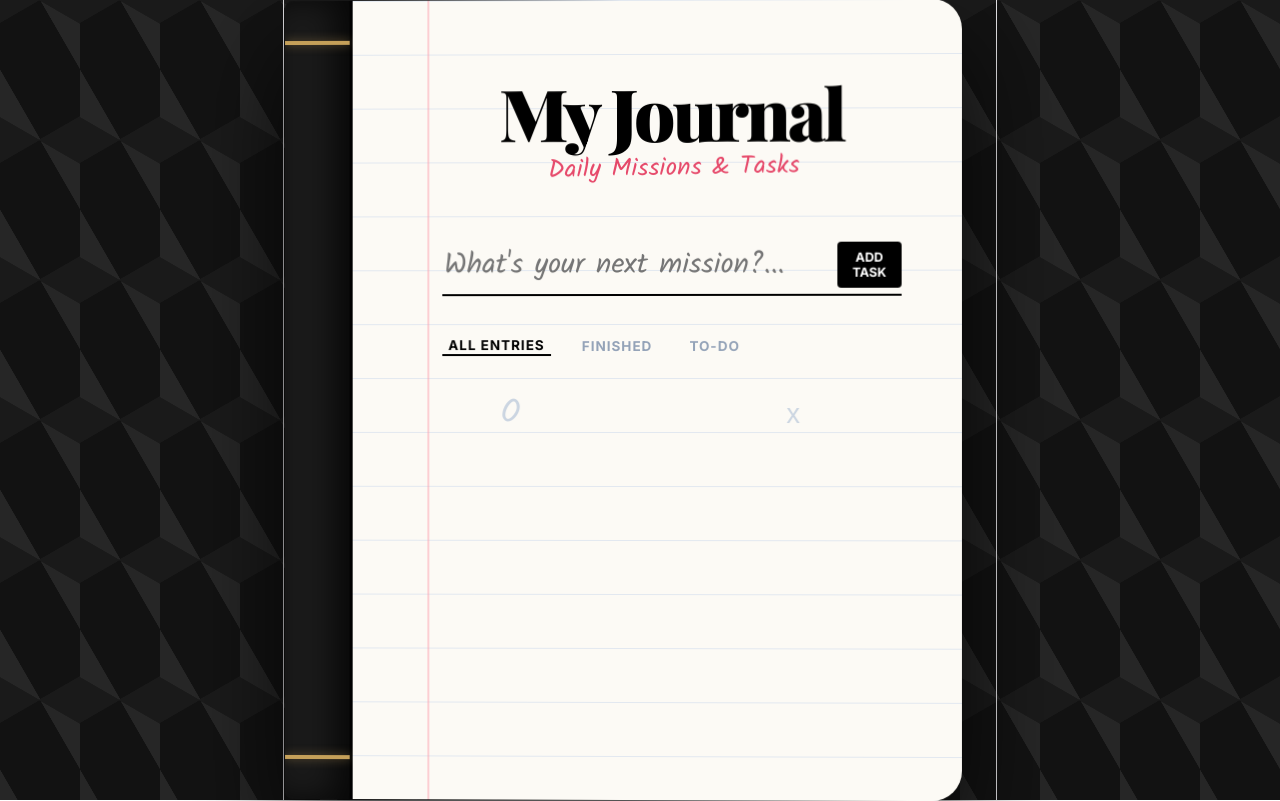
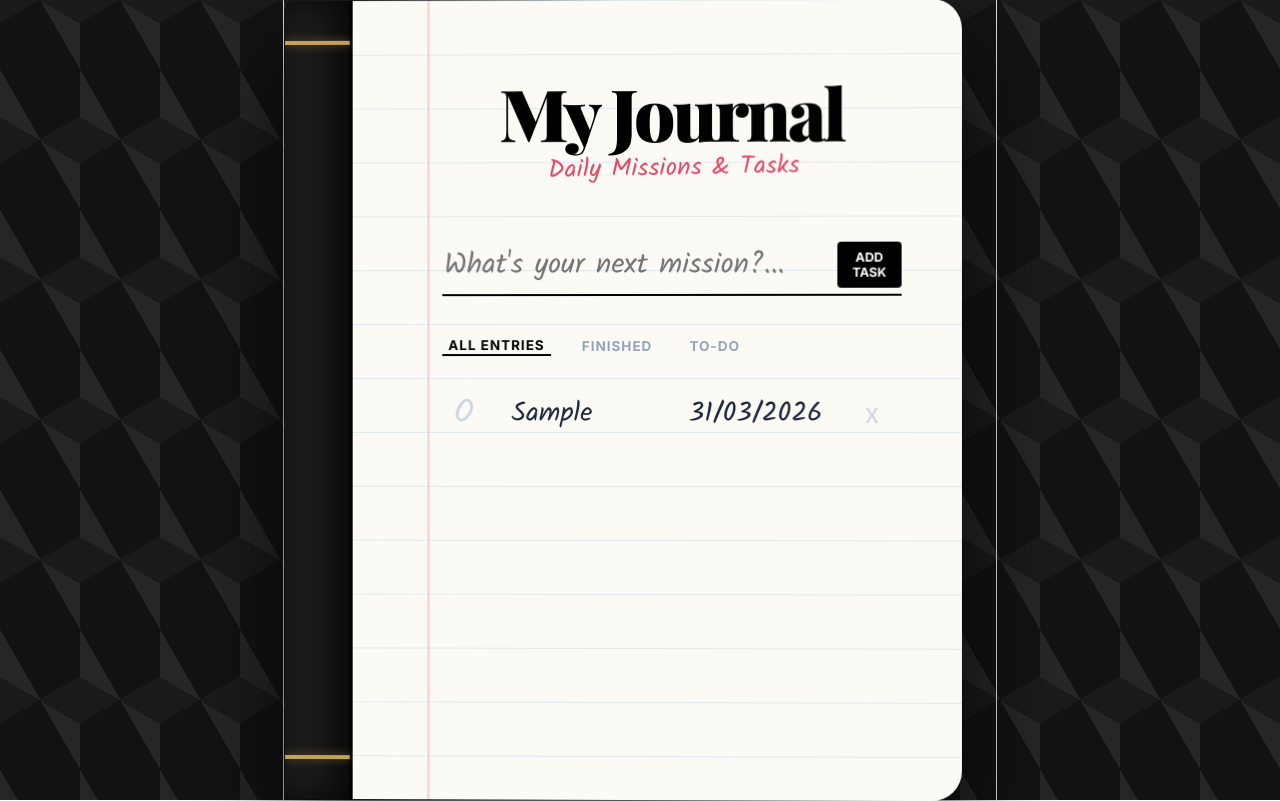
Before and after one commit to mouadziyani/Hermes, a React (Vite) app: page / in a window 1280 px wide. Both pictures are taken after typing "Sample" into the empty fields and a click on the button "ADD TASK". Built offline with nearby package versions, Linux system fonts and the light colour scheme; a web font is replaced by a local one.

Commit message:
feat: render task title and created_at

```diff
--- a/src/components/TaskItem.jsx
+++ b/src/components/TaskItem.jsx
@@ -10,9 +10,9 @@ function TaskItem({ task, onToggle, onDelete }) {
         </div>
       </td>
       <td className={`col-text ${task.completed ? "strikethrough" : ""}`}>
-        {task.text}
+        {task.title}
       </td>
-      <td className="col-date">{task.date}</td>
+      <td className="col-date">{task.created_at}</td>
       <td className="col-action">
         <button className="del-ink" onClick={() => onDelete(task.id)}>
           x
```
